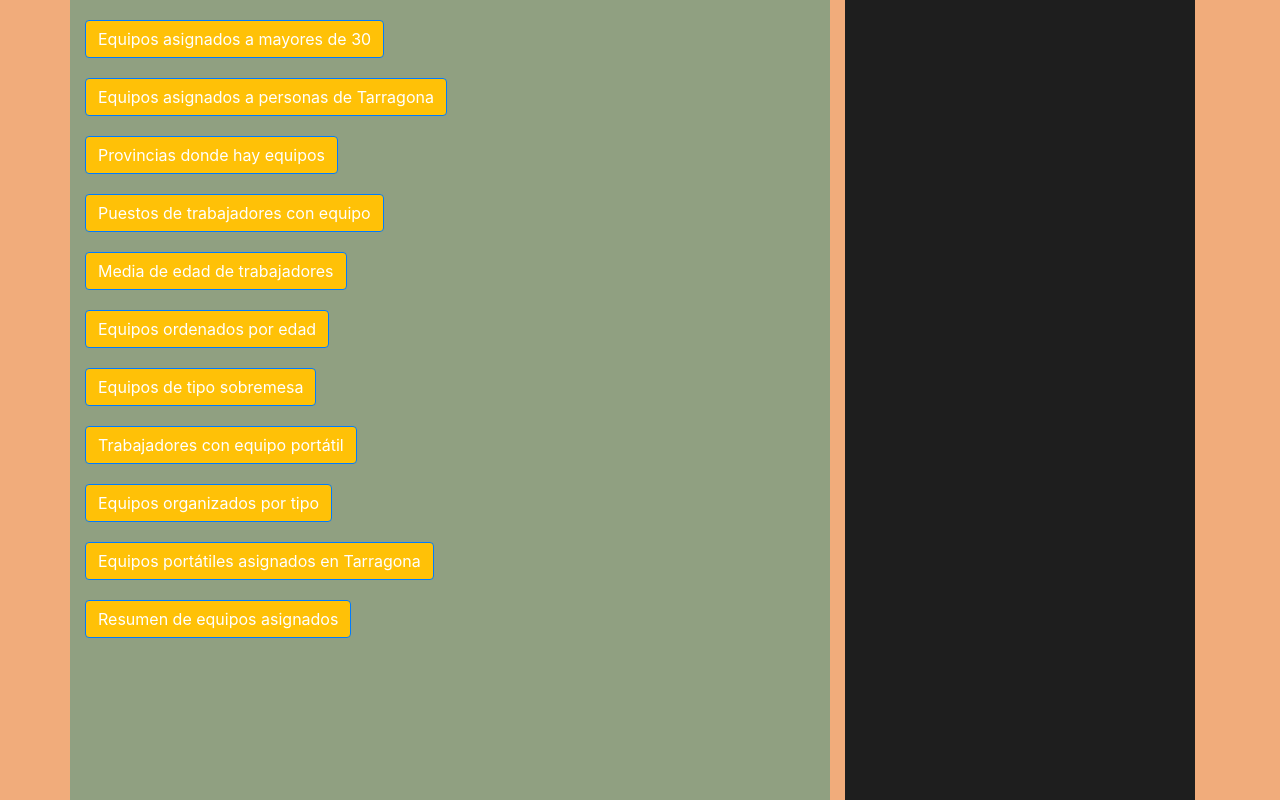
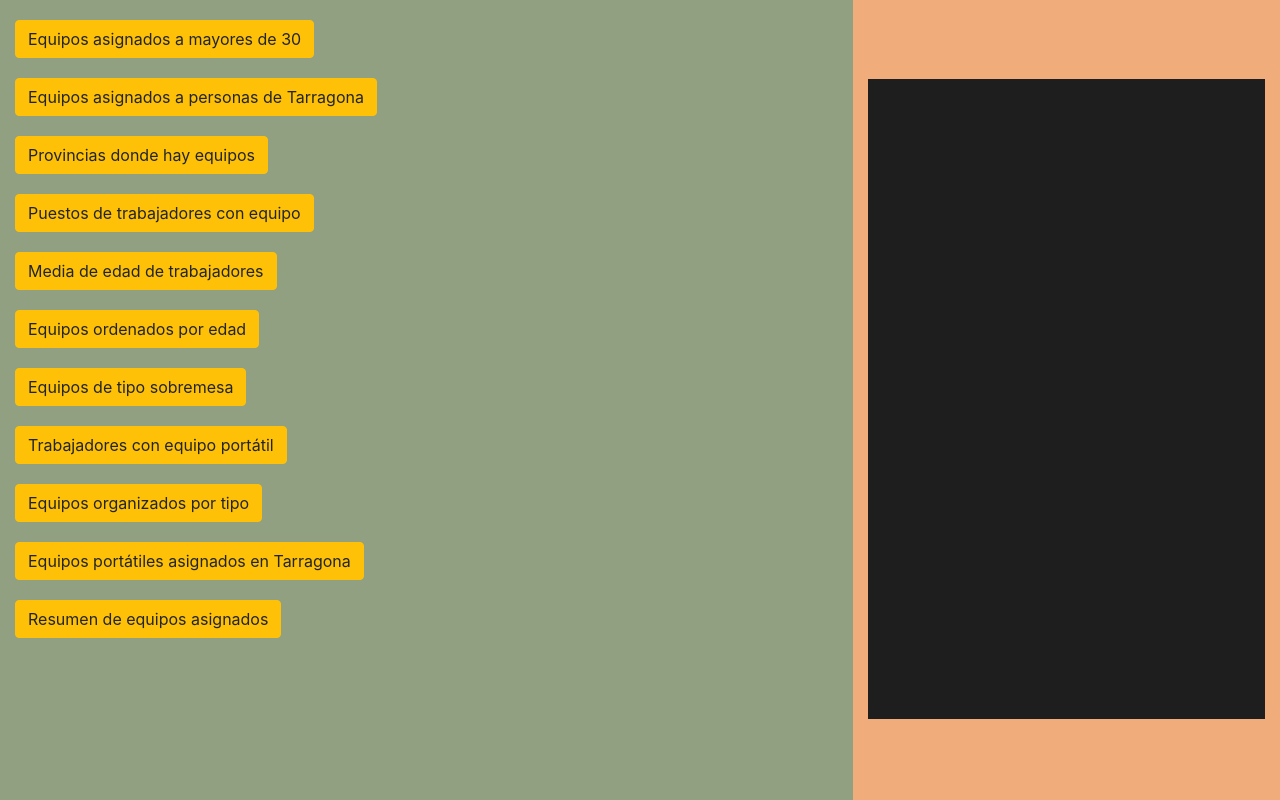
Before and after one commit to malenadejuan/ejercicio-react-layout-2-malena, a React (Create React App) app: page / in a window 1280 px wide. Built offline with nearby package versions, Linux system fonts and the light colour scheme.

Commit message:
centrada la consola

```diff
--- a/src/App.js
+++ b/src/App.js
@@ -2,25 +2,25 @@ import { Button, Col, Container, Row } from "react-bootstrap";
 
 function App() {
   return (
-    <Container>
+    <Container fluid>
       <Row as="main">
         <Col xs="8" as="section">
           <ul className="list-unstyled">
-            <li><Button className="boton gt30">Equipos asignados a mayores de 30</Button></li>
-            <li><Button className="boton tarragona">Equipos asignados a personas de Tarragona</Button>
+            <li><Button variant="warning" className="boton gt30">Equipos asignados a mayores de 30</Button></li>
+            <li><Button variant="warning" className="boton tarragona">Equipos asignados a personas de Tarragona</Button>
             </li>
-            <li><Button className="boton provincias">Provincias donde hay equipos</Button></li>
-            <li><Button className="boton puestos">Puestos de trabajadores con equipo</Button></li>
-            <li><Button className="boton edad-media">Media de edad de trabajadores</Button></li>
-            <li><Button className="boton orden-edad">Equipos ordenados por edad</Button></li>
-            <li><Button className="boton sobremesa">Equipos de tipo sobremesa</Button></li>
-            <li><Button className="boton trabajadores-portatil">Trabajadores con equipo
+            <li><Button variant="warning" className="boton provincias">Provincias donde hay equipos</Button></li>
+            <li><Button variant="warning" className="boton puestos">Puestos de trabajadores con equipo</Button></li>
+            <li><Button variant="warning" className="boton edad-media">Media de edad de trabajadores</Button></li>
+            <li><Button variant="warning" className="boton orden-edad">Equipos ordenados por edad</Button></li>
+            <li><Button variant="warning" className="boton sobremesa">Equipos de tipo sobremesa</Button></li>
+            <li><Button variant="warning" className="boton trabajadores-portatil">Trabajadores con equipo
           portátil</Button></li>
-            <li><Button className="boton equipos-tipo">Equipos organizados por tipo</Button></li>
-            <li><Button className="boton portatiles-tarragona">Equipos portátiles asignados en
+            <li><Button variant="warning" className="boton equipos-tipo">Equipos organizados por tipo</Button></li>
+            <li><Button variant="warning" className="boton portatiles-tarragona">Equipos portátiles asignados en
           Tarragona</Button>
             </li>
-            <li><Button className="boton resumen">Resumen de equipos asignados</Button></li>
+            <li><Button variant="warning" className="boton resumen">Resumen de equipos asignados</Button></li>
           </ul>
         </Col>
         <Col xs="4" as="aside">
--- a/src/index.css
+++ b/src/index.css
@@ -5,7 +5,6 @@
 body {
   height: 100vh;
   width: 100vw;
-  background-color: #f1ac7b;
 }
 
 main {
@@ -31,6 +30,7 @@ li {
   background-color: #1e1e1e;
   color: #16bc6a;
   font-family: monospace;
-  height: 100%;
   overflow: auto;
+  height: 80%;
+  margin-top: 20%;
 }
```
